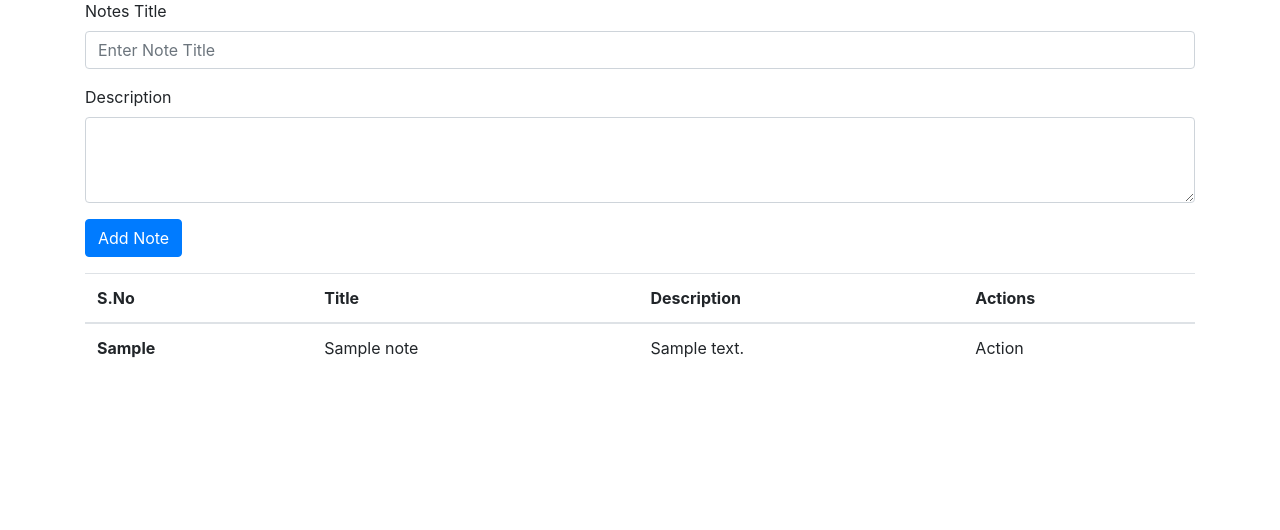
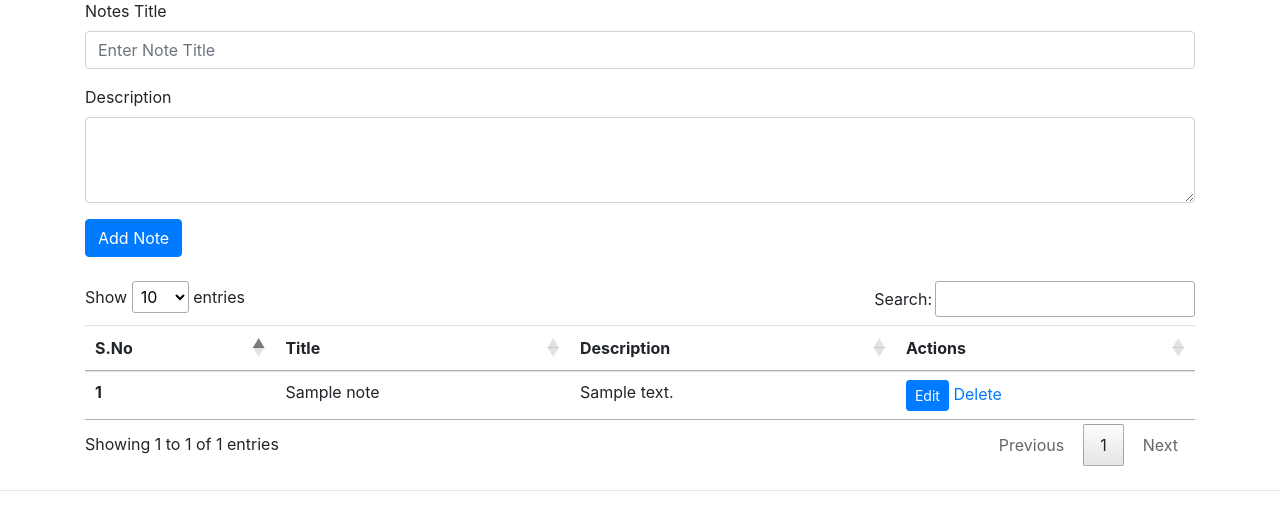
Before and after one commit to Rushikesh4520/To-Do-List-App, a PHP site: page /index.php in a window 1280 px wide. Shown: the part 119-649 px from the top of the page. Run offline with PHP 8.4, Linux system fonts and the light colour scheme; tables that the repository leaves empty or names only in its code hold one stand-in row (values such as "Sample post"); some libraries are stand-ins or nearby versions.

Commit message:
Update record

```diff
--- a/index.php
+++ b/index.php
@@ -1,7 +1,8 @@
 <?php
 
-$insert= false;
+$insert = false;
 
+// Databse connection
 $servername = "localhost";
 $username = "root";
 $password = "";
@@ -17,18 +18,29 @@ if (!$conn) {
 // }
 
 if ($_SERVER['REQUEST_METHOD'] == 'POST') {
+    if(isset($_POST['snoEdit'])){
+        //Update the record
+        $sno = $_POST['snoEdit'];
+        $title = $_POST['titleEdit'];
+        $description = $_POST['descriptionEdit'];
+
+        $sql = "UPDATE `notes` SET `title` = '$title' , `description` = '$description' WHERE `notes`.`sno` = $sno";
+        $result = mysqli_query($conn, $sql);
+    }
+    else{
     $title = $_POST['title'];
     $description = $_POST['description'];
 
     $sql = "INSERT INTO `notes` ( `title`, `description` ) VALUES ( '$title', '$description')";
-    $result = mysqli_query($conn , $sql);
+    $result = mysqli_query($conn, $sql);
 
 
-    if($result){
+    if ($result) {
         // echo " data inserted successfully";/
         $insert = true;
-    }else{
+    } else {
         echo "Data not inserted ";
+    }
     }
 }
 
@@ -47,13 +59,59 @@ if ($_SERVER['REQUEST_METHOD'] == 'POST') {
 
     <!-- Bootstrap CSS -->
     <link rel="stylesheet" href="https://cdn.jsdelivr.net/npm/bootstrap@4.3.1/dist/css/bootstrap.min.css" integrity="sha384-ggOyR0iXCbMQv3Xipma34MD+dH/1fQ784/j6cY/iJTQUOhcWr7x9JvoRxT2MZw1T" crossorigin="anonymous">
+    <!-- datatable css link -->
+    <link rel="stylesheet" href="//cdn.datatables.net/1.13.7/css/jquery.dataTables.min.css">
 
-    <title>Crud Project</title>
+    <title> Crud Project </title>
+
+
+
 </head>
 
 <body>
 
 
+
+    <!-- Edit  modal
+    <button type="button" class="btn btn-primary" data-toggle="modal" data-target="#editmodal">
+        Edit modal
+    </button> -->
+
+    <!-- Edit Modal -->
+    <div class="modal fade" id="editmodal" tabindex="-1" role="dialog" aria-labelledby="editmodal" aria-hidden="true">
+        <div class="modal-dialog" role="document">
+            <div class="modal-content">
+                <div class="modal-header">
+                    <h5 class="modal-title" id="exampleModalLongTitle">Edit Note</h5>
+                    <button type="button" class="close" data-dismiss="modal" aria-label="Close">
+                        <span aria-hidden="true">&times;</span>
+                    </button>
+                </div>
+                <div class="modal-body">
+                    <form action="/crud/index.php" method="POST">
+                        <input type="hidden" name="snoEdit" id="snoEdit">
+                        <div class="form-group">
+                            <label for="title">Notes Title</label>
+                            <input type="text" class="form-control" id="titleEdit" name="titleEdit" aria-describedby="emailHelp" placeholder="Enter Note Title">
+                        </div>
+                        <div class="form-group">
+                            <label for="description">Description</label>
+                            <textarea class="form-control" id="descriptionEdit" name="descriptionEdit" rows="3"></textarea>
+                        </div>
+                        <button type="submit" class="btn btn-primary">Update Note</button>
+                    </form>
+
+                </div>
+                <div class="modal-footer">
+                    <button type="button" class="btn btn-secondary" data-dismiss="modal">Close</button>
+                    <button type="button" class="btn btn-primary">Save changes</button>
+                </div>
+            </div>
+        </div>
+    </div>
+
+
+    <!-- //Navbar -->
     <nav class="navbar navbar-expand-lg navbar-dark bg-dark">
         <a class="navbar-brand" href="#">php Crud</a>
         <button class="navbar-toggler" type="button" data-toggle="collapse" data-target="#navbarSupportedContent" aria-controls="navbarSupportedContent" aria-expanded="false" aria-label="Toggle navigation">
@@ -81,9 +139,9 @@ if ($_SERVER['REQUEST_METHOD'] == 'POST') {
     </nav>
 
 
-<?php
+    <?php
 
-    if($insert){
+    if ($insert) {
         echo " <div class='alert alert-success alert-dismissible fade show' role='alert'>
                     <strong>SUCCESS!</strong> Your Note has been saved successfully.
                      <button type='button' class='close' data-dismiss='alert' aria-label='Close'>
@@ -95,12 +153,14 @@ if ($_SERVER['REQUEST_METHOD'] == 'POST') {
 
 
 
-?>
+    ?>
 
+
+    <!-- //form -->
     <div class="container my-3">
         <h2>Add a Note</h2>
 
-        <form action="/crud/index.php" method="POST">
+        <form action="/crud/index.php?" method="POST">
             <div class="form-group">
                 <label for="title">Notes Title</label>
                 <input type="text" class="form-control" id="title" name="title" aria-describedby="emailHelp" placeholder="Enter Note Title">
@@ -113,16 +173,16 @@ if ($_SERVER['REQUEST_METHOD'] == 'POST') {
         </form>
     </div>
 
-    <div class="container">
 
 
-        <table class="table">
+    <div class="container my-4">
+        <table class="table" id="myTable">
             <thead>
                 <tr>
                     <th scope="col">S.No</th>
                     <th scope="col">Title</th>
                     <th scope="col">Description</th>
-           <th scope="col">Actions</th>
+                    <th scope="col">Actions</th>
                 </tr>
             </thead>
             <tbody>
@@ -132,26 +192,27 @@ if ($_SERVER['REQUEST_METHOD'] == 'POST') {
                 $sql = "SELECT * FROM `notes`";
                 $result = mysqli_query($conn, $sql);
 
+                $sno = 0;
                 while ($row = mysqli_fetch_assoc($result)) {
 
-                echo "<tr>
-                <th scope='row'>" . $row['sno'] . "</th>
+                    $sno = $sno + 1;
+                    echo "<tr>
+                <th scope='row'>" . $sno . "</th>
                 <td>" . $row['title'] . "</td>
                 <td>" . $row['description'] . "</td>
-                <td>Action</td>
+                <td> <button class='edit btn btn-sm btn-primary' id =" .$row['sno']." >Edit</button>  <a href='/del'>Delete</a> </td>
                 </tr>";
+                }
 
-                 }
+
+
                 ?>
 
             </tbody>
         </table>
 
     </div>
-
-
-
-
+    <hr>
 
 
 
@@ -160,6 +221,34 @@ if ($_SERVER['REQUEST_METHOD'] == 'POST') {
     <script src="https://code.jquery.com/jquery-3.3.1.slim.min.js" integrity="sha384-q8i/X+965DzO0rT7abK41JStQIAqVgRVzpbzo5smXKp4YfRvH+8abtTE1Pi6jizo" crossorigin="anonymous"></script>
     <script src="https://cdn.jsdelivr.net/npm/popper.js@1.14.7/dist/umd/popper.min.js" integrity="sha384-UO2eT0CpHqdSJQ6hJty5KVphtPhzWj9WO1clHTMGa3JDZwrnQq4sF86dIHNDz0W1" crossorigin="anonymous"></script>
     <script src="https://cdn.jsdelivr.net/npm/bootstrap@4.3.1/dist/js/bootstrap.min.js" integrity="sha384-JjSmVgyd0p3pXB1rRibZUAYoIIy6OrQ6VrjIEaFf/nJGzIxFDsf4x0xIM+B07jRM" crossorigin="anonymous"></script>
+
+    <!-- // Datatable script -->
+    <script src="//cdn.datatables.net/1.13.7/js/jquery.dataTables.min.js"></script>
+    <script>
+        $(document).ready(function() {
+            $('#myTable').DataTable();
+        })
+        // let table = new DataTable('#myTable');
+    </script>
+
+    <script>
+        edits = document.getElementsByClassName('edit');
+        Array.from(edits).forEach((element) => {
+            element.addEventListener("click", (e) => {
+                console.log("edit", );
+                tr = e.target.parentNode.parentNode;
+                title = tr.getElementsByTagName("td")[0].innerText;
+                description = tr.getElementsByTagName("td")[1].innerText;
+                console.log(title, description);
+                titleEdit.value = title;
+                descriptionEdit.value = description;
+                snoEdit.value = e.target.id;
+                console.log(e.target.id);
+                $('#editmodal').modal('toggle');
+            })
+        })
+    </script>
+
 </body>
 
 </html>
```
